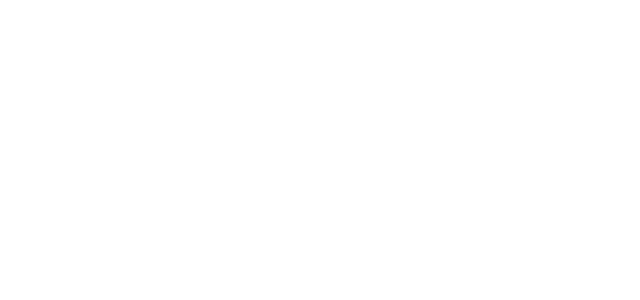
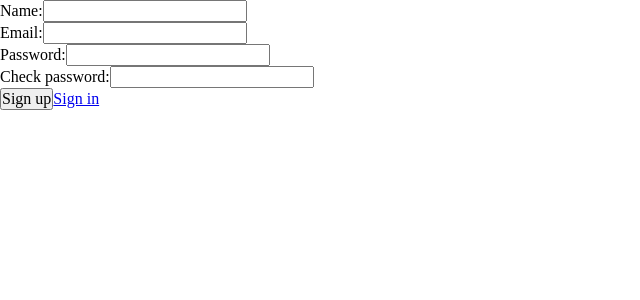
Before and after one commit to Valeriya190396/OurGame, a React (Vite) app in the folder client/: page /registration in a window 1280 px wide. Shown: the top 300 px of the page, without its empty margins (0-640 px from the left). Built offline with nearby package versions, Linux system fonts and the light colour scheme.

Commit message:
teat/registration_create_client

```diff
--- a/client/src/app/App.tsx
+++ b/client/src/app/App.tsx
@@ -1,9 +1,8 @@
-import { useState } from 'react'
-import reactLogo from './assets/react.svg'
-import viteLogo from '/vite.svg'
+
 import './styles/index.css'
 import { useAppDispatch } from './store/store'
 import { Route, Routes } from 'react-router-dom'
+import AppRouter from './router/AppRouter'
 
 function App() {
   const dispatch = useAppDispatch()
@@ -11,11 +10,9 @@ function App() {
 
 
   return (
-  <Routes>
-    <Route path ='/'/>
-    <Route path ='/registration'/>
-    <Route path ='/authorization'/>
-  </Routes>
+    <>
+  <AppRouter />
+  </>
   )
 }
 
--- a/client/src/app/router/AppRouter.tsx
+++ b/client/src/app/router/AppRouter.tsx
@@ -1,9 +1,17 @@
 import React from 'react';
+import { Route, Routes } from 'react-router-dom';
+import RegistrationPage from '../../page/AuthPage/RegistrationPage';
+import AuthorizationPage from '../../page/AuthPage/AuthorizationPage';
 
 
 const AppRouter= (): JSX.Element =>{
 return (
 <div className=' AppRouter'>
+<Routes>
+    <Route path ='/'/>
+    <Route path ='/registration' element={<RegistrationPage />}/>
+    <Route path ='/authorization' element={<AuthorizationPage />}/>
+  </Routes>
  </div>
  );
 
--- a/client/src/app/store/store.ts
+++ b/client/src/app/store/store.ts
@@ -1,11 +1,13 @@
 import { configureStore } from "@reduxjs/toolkit";
 import { useDispatch } from "react-redux";
+import authSlice from "../../entities/users/usersSlice";
 // import authSlice from "../../entities/users/authSlice";
 
 const store = configureStore({
 
     // Не забудьте добавить редьюсеры, после создания
   reducer: {
+    auth: authSlice.reducer,
   },
 });
 
--- /dev/null
+++ b/client/src/entities/users/api/userApi.ts
@@ -0,0 +1,50 @@
+import { AxiosResponse } from "axios";
+import axiosInstance from "../../../services/axiosInstance"
+import { User, UserWithoutId, UserWithoutName } from "../types/userTypes";
+
+
+export type UserType = {
+    message: 'success';
+    accessToken: string;
+    user: User;
+}
+
+class UserApi {
+    static registration = async (body:UserWithoutId): Promise<UserType> => {
+        try {
+            const response: AxiosResponse<UserType> = await axiosInstance.post('/auth/registration', body)
+                return response.data
+        } catch (error) {
+            throw new Error('no success')
+        }
+    }
+
+    static authorization = async (body:UserWithoutName):Promise<UserType> => {
+        try {
+            const response: AxiosResponse<UserType> = await axiosInstance.post('/auth/authorization', body)
+                return response.data
+        } catch (error) {
+            throw new Error('no success')
+        }
+    }
+
+    static refreshTokens = async (): Promise<UserType> => {
+        try {
+            const response: AxiosResponse<UserType> = await axiosInstance.get('/tokens/refresh')
+            return response.data
+        } catch (error) {
+            throw new Error('no success')
+        }
+    }
+
+    static logout = async ():Promise<{message: 'success'}> => {
+        try {
+            const response: AxiosResponse<{message: 'success'}> = await axiosInstance.get('/auth/logout')
+        return response.data
+        } catch (error) {
+            throw new Error('no success')
+        }
+    }
+}
+
+export default UserApi
--- /dev/null
+++ b/client/src/entities/users/types/userTypes.ts
@@ -0,0 +1,9 @@
+export type User = {
+    id: number;
+    name: string;
+    email: string;
+}
+
+export type UserWithoutId = Omit<User, 'id'>
+export type UserWithoutIdwithPassword = Omit<User, 'id'> & {password: string}
+export type UserWithoutName = Omit<UserWithoutIdwithPassword, 'name'>
--- /dev/null
+++ b/client/src/entities/users/usersSlice.ts
@@ -0,0 +1,78 @@
+import { createAsyncThunk, createSlice } from "@reduxjs/toolkit";
+import { User, UserWithoutIdwithPassword, UserWithoutName } from "./types/userTypes";
+import UserApi from "./api/userApi";
+
+
+
+type initType ={
+    user: User | undefined;
+    accessToken: undefined | string;
+    error: undefined | string;
+    loading: boolean;
+}
+
+
+const initialState:initType = {
+    user: undefined,
+    accessToken: undefined,
+    error: undefined,
+    loading: true,
+}
+
+
+export const registrationThink = createAsyncThunk('registration/user', (body:UserWithoutIdwithPassword) => UserApi.registration(body))
+
+export const authorizationThink = createAsyncThunk('authorization/user', (body:UserWithoutName) => UserApi.authorization(body))
+
+export const refreshTokens = createAsyncThunk('refreshTokens/user', () => UserApi.refreshTokens())
+
+export const logoutThinks = createAsyncThunk('logout/user', () => UserApi.logout())
+
+
+const authSlice = createSlice({
+    name: 'auth',
+    initialState,
+    reducers: {},
+    extraReducers: (bilder) => {
+        bilder
+        .addCase(registrationThink.fulfilled, (state, action) => {
+            state.user = action.payload.user
+            state.accessToken = action.payload.accessToken;
+            state.loading = false;
+            state.error = undefined
+        }).addCase(registrationThink.pending, (state) => {
+            state.loading = true
+        }).addCase(registrationThink.rejected, (state, action) => {
+            state.loading = false;
+            state.error = action.error.message
+        }).addCase(authorizationThink.fulfilled, (state, action) => {
+            state.user = action.payload.user;
+            state.accessToken = action.payload.accessToken;
+            state.loading = false;
+            state.error = undefined;
+        }).addCase(authorizationThink.pending, (state) => {
+            state.loading = true
+        }).addCase(authorizationThink.rejected, (state, action) => {
+            state.loading = false;
+            state.error = action.error.message
+        }).addCase(refreshTokens.fulfilled, (state, action) => {
+            state.user = action.payload.user
+            state.accessToken = action.payload.accessToken
+        }).addCase(refreshTokens.pending, (state) => {
+            state.loading = true
+        }).addCase(refreshTokens.rejected, (state, action) => {
+            state.loading = false;
+            state.error = action.error.message
+        }).addCase(logoutThinks.fulfilled, (state) => {
+            state.user = undefined;
+            state.accessToken = undefined
+        }).addCase(logoutThinks.pending, (state) => {
+            state.loading = true
+        }).addCase(logoutThinks.rejected, (state, action) => {
+            state.loading = false;
+            state.error = action.error.message
+        })
+    }
+})
+
+export default authSlice
--- /dev/null
+++ b/client/src/page/AuthPage/AuthorizationPage.tsx
@@ -0,0 +1,43 @@
+import React, { useState } from 'react';
+import { useAppDispatch } from '../../app/store/store';
+import { authorizationThink } from '../../entities/users/usersSlice';
+
+
+
+
+function AuthorizationPage(): JSX.Element {
+  const dispatch = useAppDispatch();
+  const [email, setEmail] = useState('');
+  const [password, setPassword] = useState('');
+
+  const onHadleSubmit = (e: React.FormEvent<HTMLFormElement>):void => {
+    e.preventDefault();
+
+        dispatch(authorizationThink({ email, password }));
+
+  };
+
+  return (
+    <form onSubmit={onHadleSubmit}>
+      <input
+        type="login"
+        name="login"
+        placeholder="email"
+        required
+        value={email}
+        onChange={(e) => setEmail(e.target.value)}
+      />
+      <input
+        type="password"
+        name="password"
+        placeholder="password"
+        required
+        value={password}
+        onChange={(e) => setPassword(e.target.value)}
+      />
+      <button type="submit">login</button>
+    </form>
+  );
+}
+
+export default AuthorizationPage;
--- /dev/null
+++ b/client/src/page/AuthPage/RegistrationPage.tsx
@@ -0,0 +1,79 @@
+import React, { useState } from 'react';
+import { Link } from 'react-router-dom';
+import { useAppDispatch } from '../../app/store/store';
+import { registrationThink } from '../../entities/users/usersSlice';
+
+
+function RegistrationPage(): JSX.Element {
+  const dispatch = useAppDispatch();
+  const [username, setUsername] = useState('');
+  const [email, setEmail] = useState('');
+  const [password, setPassword] = useState('');
+  const [checkPassword, setCheckPassword] = useState('');
+
+  const onHadleSubmit = (e: React.FormEvent<HTMLFormElement>): void => {
+    e.preventDefault();
+    if (password.trim() === checkPassword.trim()) {
+      dispatch(registrationThink({ name: username, email, password }));
+    }
+  };
+
+  return (
+    <form onSubmit={onHadleSubmit}>
+      <label htmlFor="name">
+        Name:
+        <input
+          type="text"
+          name="name"
+          required
+          value={username}
+          onChange={(e) => setUsername(e.target.value)}
+        />
+      </label>
+      <br />
+      <label htmlFor="email">
+        Email:
+        <input
+          type="email"
+          name="email"
+          required
+          value={email}
+          onChange={(e) => setEmail(e.target.value)}
+        />
+      </label>
+      <br />
+      <label htmlFor="password">
+        Password:
+        <input
+          type="password"
+          name="password"
+          required
+          value={password}
+          onChange={(e) => setPassword(e.target.value)}
+        />
+      </label>
+      <br />
+      <label htmlFor="password">
+        Check password:
+        <input
+          type="password"
+          name="password"
+          required
+          value={checkPassword}
+          onChange={(e) => setCheckPassword(e.target.value)}
+        />
+      </label>
+      <br />
+      <div className="button-container">
+        <button type="submit">
+          Sign up
+        </button>
+        <Link to="/authorization" className="login-button">
+          Sign in
+        </Link>
+      </div>
+    </form>
+  );
+}
+
+export default RegistrationPage;
--- a/client/src/services/axiosInstance.ts
+++ b/client/src/services/axiosInstance.ts
@@ -1,6 +1,8 @@
 import type { AxiosError } from "axios";
 import axios from "axios";
 import { StoreType } from "../app/store/store";
+import { User } from "../entities/users/types/userTypes";
+
 
 
 let store: StoreType;
```
Also changed, not shown: client/.eslintrc.cjs, 1 other file (tests, documents, lock files or other folders).
